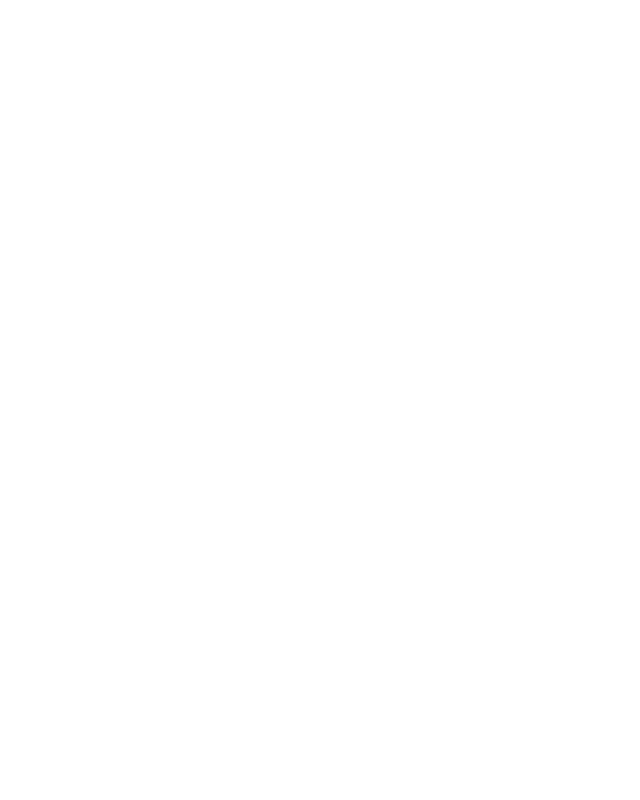
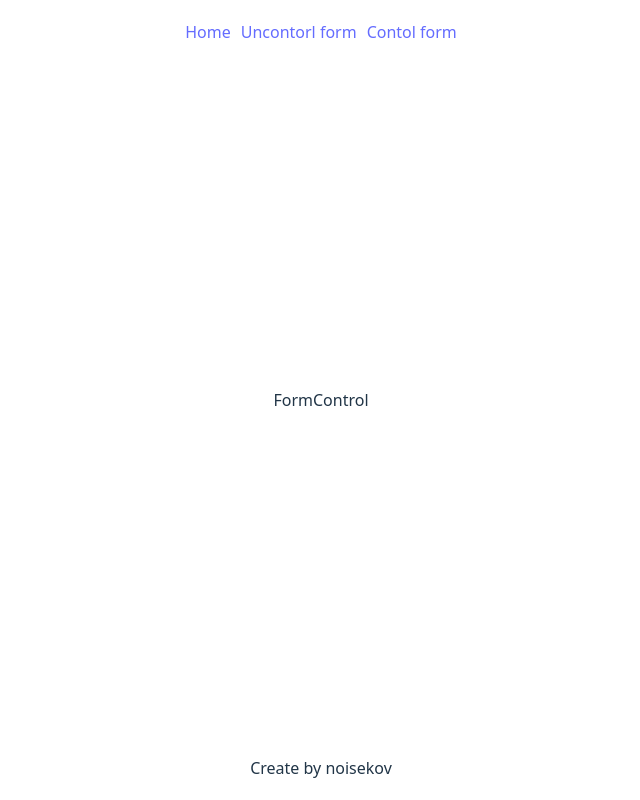
Before and after one commit to noisekov/reactForms, a React (Vite) app: page /reactForms/form-contorl in a window 1280 px wide. Before the commit this address had no page. Shown: the whole page, without its empty margins (319-959 px from the left). Built offline with nearby package versions, Linux system fonts and the light colour scheme.

Commit message:
feat: deploy , correct path, correct route

```diff
--- a/package.json
+++ b/package.json
@@ -9,7 +9,9 @@
     "lint": "eslint .",
     "preview": "vite preview",
     "prepare": "husky",
-    "format:fix": "prettier --write ."
+    "format:fix": "prettier --write .",
+    "predeploy": "npm run build",
+    "deploy": "gh-pages -d dist"
   },
   "dependencies": {
     "@reduxjs/toolkit": "^2.6.1",
@@ -32,6 +34,7 @@
     "eslint-plugin-react-compiler": "^19.0.0-beta-bafa41b-20250307",
     "eslint-plugin-react-hooks": "^5.1.0",
     "eslint-plugin-react-refresh": "^0.4.19",
+    "gh-pages": "^6.3.0",
     "globals": "^15.15.0",
     "husky": "^9.1.7",
     "prettier": "3.5.3",
--- a/src/App.tsx
+++ b/src/App.tsx
@@ -8,9 +8,9 @@
   return (
     <>
       <Routes>
-        <Route path="/" element={<Layout />}>
+        <Route path="/reactForms" element={<Layout />}>
           <Route index element={<Home />} />
-          <Route path="/form-uncontorl" element={<FormUncontrol />} />
+          <Route path="form-uncontorl" element={<FormUncontrol />} />
           <Route path="form-contorl" element={<FormControl />} />
         </Route>
       </Routes>
--- a/src/components/Layout.tsx
+++ b/src/components/Layout.tsx
@@ -5,9 +5,9 @@
   return (
     <div className={styles.body}>
       <header className={styles.header}>
-        <Link to={'/'}>Home</Link>
-        <Link to={'/form-uncontorl'}>Uncontorl form</Link>
-        <Link to={'/form-contorl'}>Contol form</Link>
+        <Link to={'/reactForms'}>Home</Link>
+        <Link to={'/reactForms/form-uncontorl'}>Uncontorl form</Link>
+        <Link to={'/reactForms/form-contorl'}>Contol form</Link>
       </header>
       <div style={{ flexGrow: 1, alignItems: 'center', display: 'flex' }}>
         <Outlet />
--- a/vite.config.ts
+++ b/vite.config.ts
@@ -4,4 +4,5 @@
 // https://vite.dev/config/
 export default defineConfig({
   plugins: [react()],
+  base: '/reactForms',
 });
```
Also changed, not shown: 1 other file (tests, documents, lock files or other folders).
